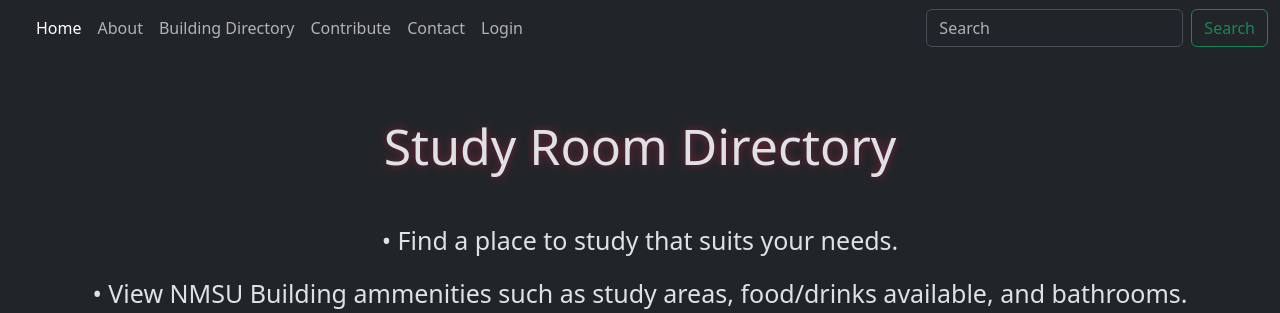
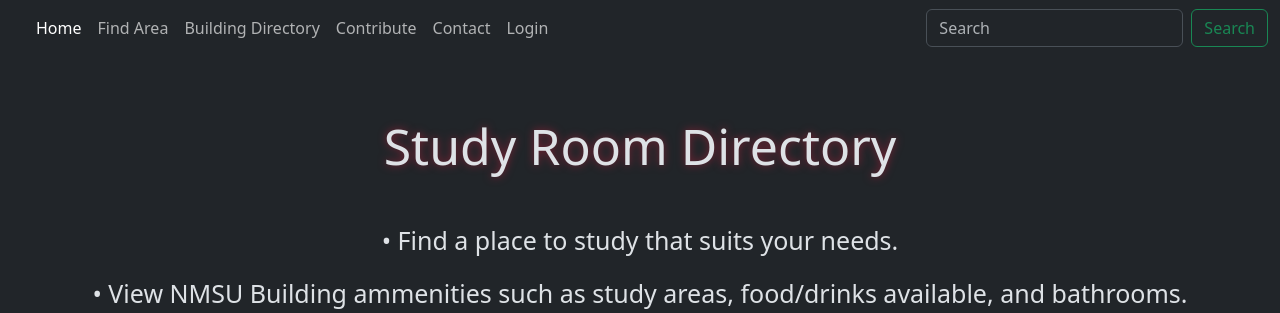
Before and after one commit to derekoda/CS382-Group-Project, a Flask app: page / in a window 1280 px wide. Shown: the top 313 px of the page. Run offline with Flask 3, Linux system fonts and the light colour scheme.

Commit message:
Removed 'about' page

```diff
--- a/templates/base.html
+++ b/templates/base.html
@@ -28,7 +28,7 @@
               <a class="nav-link active" aria-current="page" href="{{ url_for('index') }}">Home</a>
             </li>
             <li class="nav-item">
-              <a class="nav-link" href="{{ url_for('about') }}">About</a>
+              <a class="nav-link" href="{{ url_for('findarea') }}">Find Area</a>
             </li>
             <li class="nav-item">
               <a class="nav-link" href="{{ url_for('buildingdirectory') }}">Building Directory</a>
```
Also changed, not shown: templates/about.html (deleted, +0 -8 lines).
